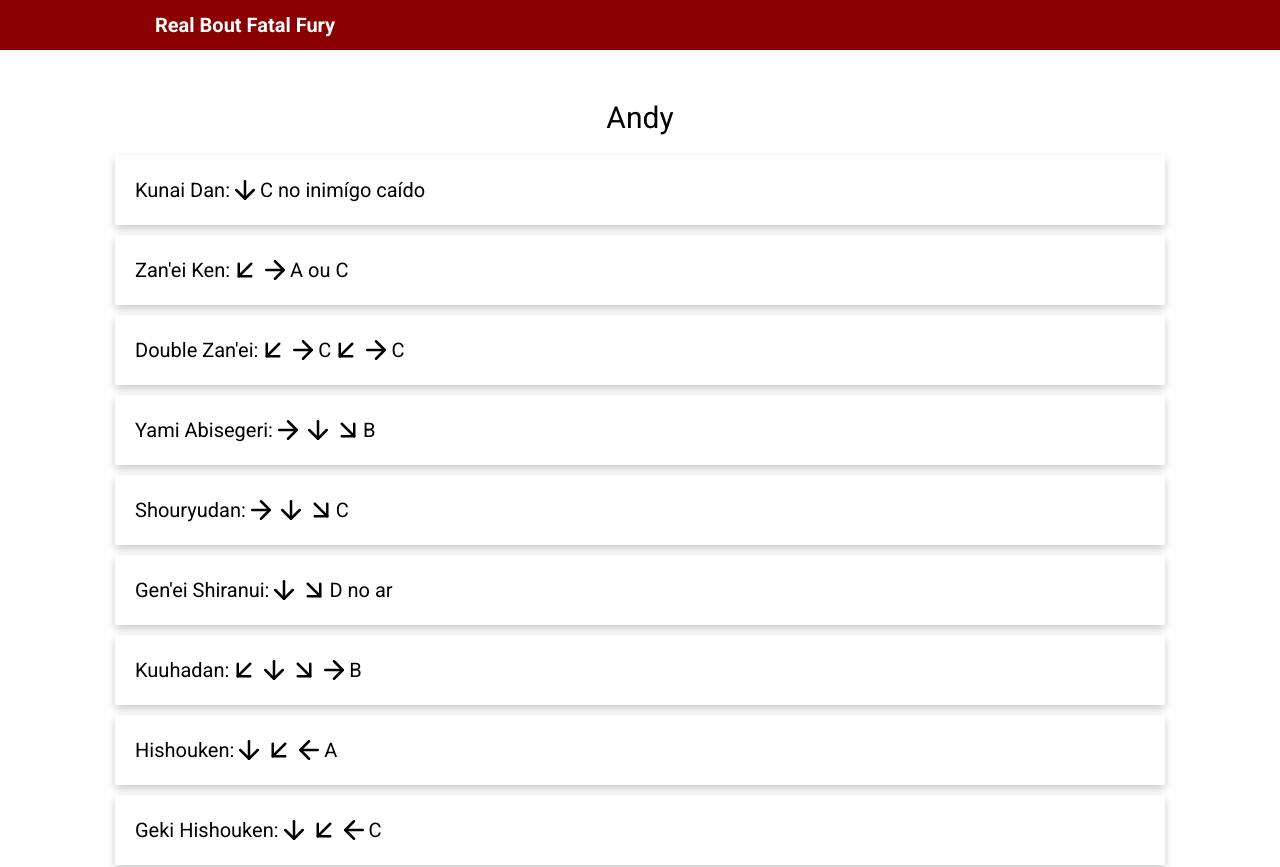
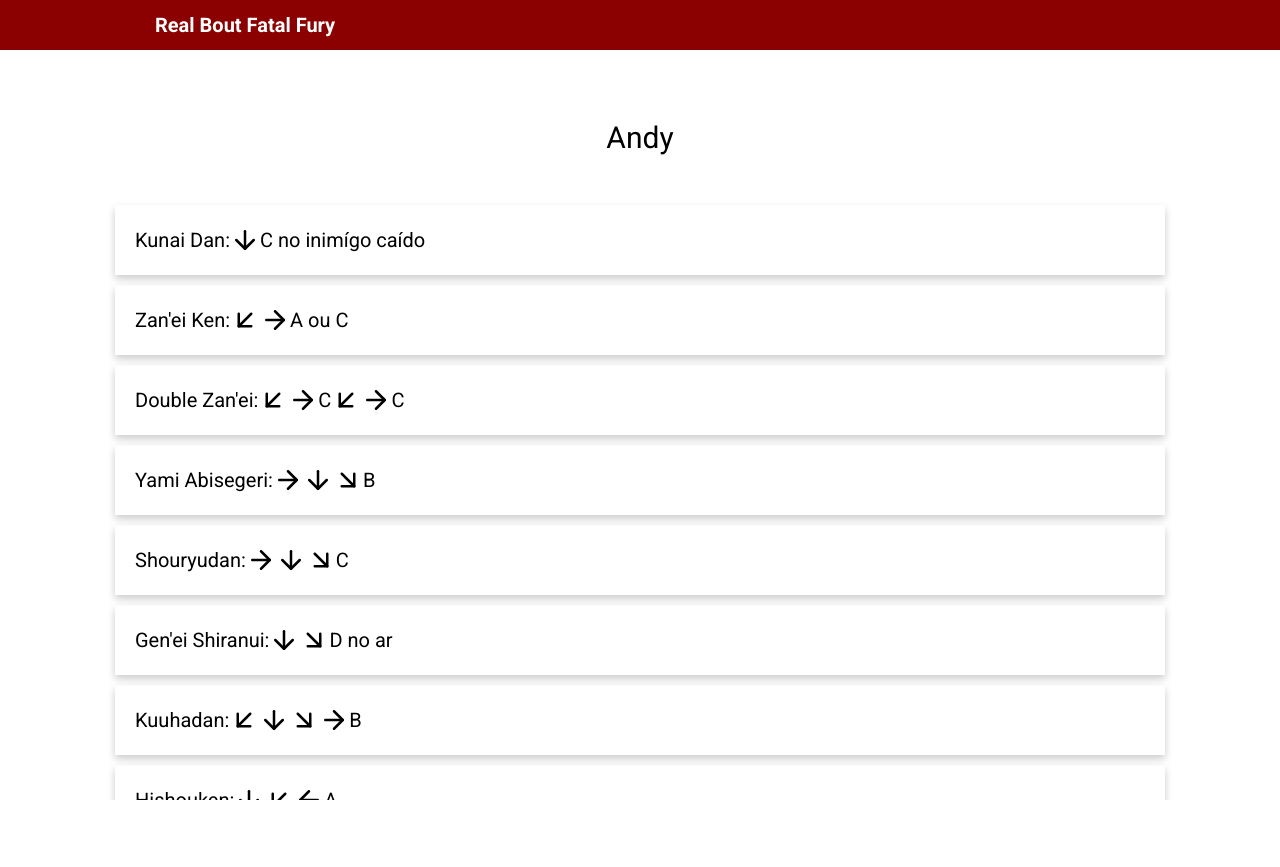
Before and after one commit to talesvaladares/move_hits, a Next.js app in the folder web/: page /char/Andy in a window 1280 px wide. Shown: the top 867 px of the page. After the commit the page ends 800 px from the top, so only its background shows below. Built offline with nearby package versions, Linux system fonts and the light colour scheme.

Commit message:
feita correçao de layout

```diff
--- a/web/src/components/MovieCardItem/styles.ts
+++ b/web/src/components/MovieCardItem/styles.ts
@@ -3,7 +3,7 @@
 
 export const Container = styled.div`
 
-  width: 1050px;
+  width: min(90vw, 1050px);
 
 
   display: flex;
@@ -16,6 +16,14 @@
     font-size: 2rem;
     display: flex;
     align-items: center;
+
+    display: flex;
+    align-items: center;
+
+    span{
+      display: flex;
+      align-items: center;
+    }
   }
 
   & + div {
@@ -25,4 +33,43 @@
   &:last-child{
     margin-bottom: 5rem;
   }
+
+  @media(max-width: 1093px){
+    p{
+      font-size: 1.6rem;
+    }
+
+    @media(max-width: 982px){
+      p{
+        font-size: 1.4rem;
+      }
+
+      svg{
+        width: 20px;
+        height: 20px;
+      }
+
+    }
+
+    @media(max-width: 773px){
+      justify-content: center;
+
+      p{
+        display: flex;
+        flex-direction: column;
+      }
+    }
+
+    @media(max-width: 425px){
+
+      p{
+        span{
+          flex-wrap: wrap;
+        }
+      }
+    }
+
+
+
+  }
 `;
--- a/web/src/pages/char/[slug].tsx
+++ b/web/src/pages/char/[slug].tsx
@@ -1,6 +1,7 @@
 import {GetStaticProps, GetStaticPaths} from 'next';
 import Head from 'next/head';
 import {Header} from '../../components/Header';
+import {Container} from '../../styles/global';
 import {MovieCardItem} from '../../components/MovieCardItem';
 import { Footer } from '../../components/Footer';
 
@@ -16,7 +17,7 @@
   FiArrowUp
 } from 'react-icons/fi'
 
-import {Container} from '../../styles/pages/char';
+import {Title} from '../../styles/pages/char';
 
 
 import characteres from '../../services/characters.json';
@@ -42,13 +43,13 @@
       </Head>
       <Header/>
       <Container>
-       <h2>{slug}</h2>
+       <Title>{slug}</Title>
       {
-        charSelected.name.map((charName, index) => {
+        charSelected.name.map((moveName, index) => {
           return (
             <MovieCardItem key={index}>
-              {charName}:
-              {
+              <p>{moveName}:</p>
+              <span>{
                 charSelected.move[index].map((m, index)=> {
                   switch(m){
                     case "tras":
@@ -71,12 +72,11 @@
                       return m;
                   }
                 })
-              }
+              }</span>
             </MovieCardItem>
           )
         })
       }
-
       </Container>
       <Footer/>
     </>
--- a/web/src/services/movements.json
+++ b/web/src/services/movements.json
@@ -13,7 +13,7 @@
       "Triple Geyzer"
     ],
     "move":[
-      ["baixo","baixo","diagonalBaixoTras","tras","A ou B"],
+      ["baixo","diagonalBaixoTras","tras","A ou B"],
       ["frente", "baixo","diagonalBaixoFrente","B"],
       ["baixo", "diagonalBaixoTras","tras","B"],
       ["(c)", "baixo","cima","A"],
--- a/web/src/styles/global.ts
+++ b/web/src/styles/global.ts
@@ -1,4 +1,4 @@
-import {createGlobalStyle} from 'styled-components';
+import styled, {createGlobalStyle} from 'styled-components';
 
 export const GlobalStyles = createGlobalStyle`
     *{
@@ -24,6 +24,7 @@
       font-family: "Roboto", sans-serif;
       text-rendering: optimizelegibility;
       -webkit-font-smoothing: antialiased;
+      overflow-x:hidden ;
     }
 
     body, input, textarea, select, button {
@@ -40,3 +41,16 @@
       text-decoration: none;
     }
 `;
+
+export const Container = styled.main`
+  width: min(90vw, 1100px);
+  height: calc(90% - 10rem);
+
+  margin: 0 auto;
+  padding: 2rem;
+
+  display: flex;
+  flex-direction: column;
+
+  align-items: center;
+`;
--- a/web/src/styles/pages/char.ts
+++ b/web/src/styles/pages/char.ts
@@ -1,24 +1,9 @@
 import styled from 'styled-components';
 
-export const Container = styled.div`
+export const Title = styled.h1`
 
-  width: 1100px;
-  max-width: 1100px;
-  min-height: calc(100vh - 10rem);
+  font-size: 3rem;
+  font-weight: normal;
 
-  display: flex;
-  flex-direction: column;
-  align-items: center;
-
-  margin: 5rem auto;
-  padding: 0 2rem;
-
-  margin-bottom: 5rem;
-
-
-  h2{
-    font-size: 3rem;
-    font-weight: normal;
-    margin-bottom: 2rem;
-  }
+  margin: 5rem 0;
 `;
```
Also changed, not shown: web/src/components/Card/styles.ts (+9 -1 lines), web/src/pages/index.tsx (+4 -3 lines), web/src/styles/pages/home.ts (+7 -15 lines).
